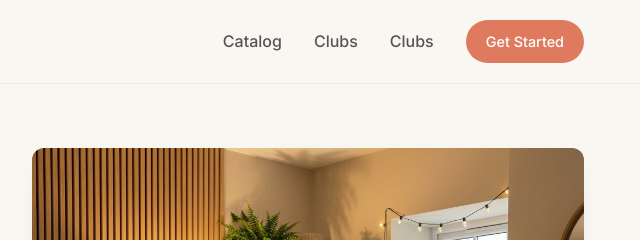
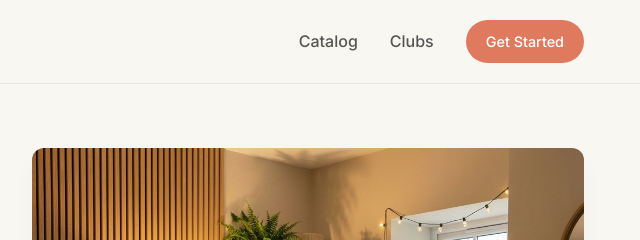
Before and after one commit to dinoscale/landing-page, a plain HTML site: page index.html in a window 1280 px wide. Shown: the top 240 px of the page, 640-1280 px from the left. Drawn offline with nearby package versions, Linux system fonts and the light colour scheme; a web font is replaced by a local one.

Commit message:
duplicate clubs

```diff
--- a/index.html
+++ b/index.html
@@ -23,7 +23,6 @@
             <a href="#" class="logo">Gather & Read</a>
             <div class="nav-links">
                 <a href="#catalog">Catalog</a>
-                <a href="#clubs">Clubs</a>
                 <a href="#clubs">Clubs</a>
                 <a href="#waitlist" class="btn btn-primary small">Get Started</a>
             </div>
```
